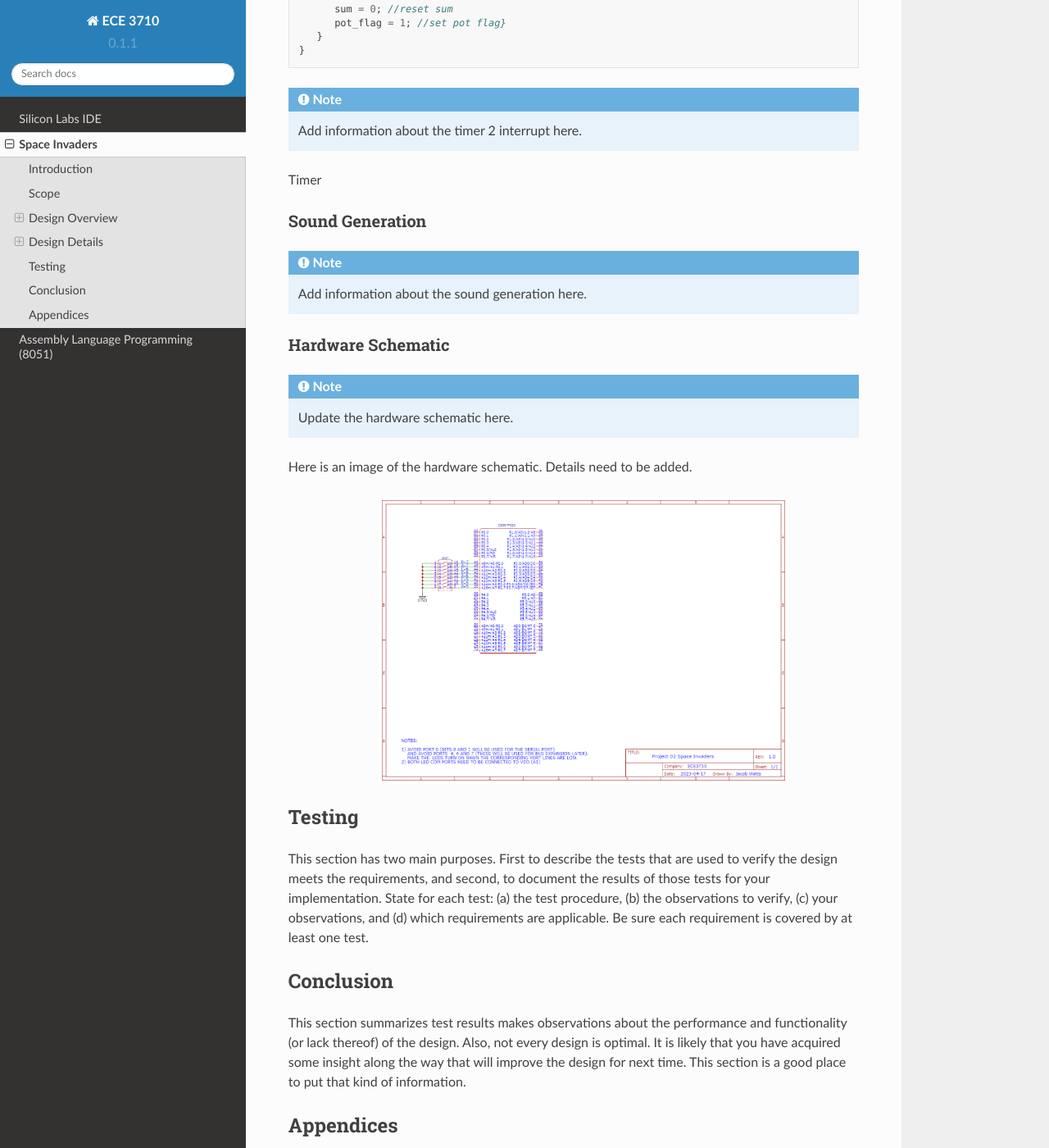
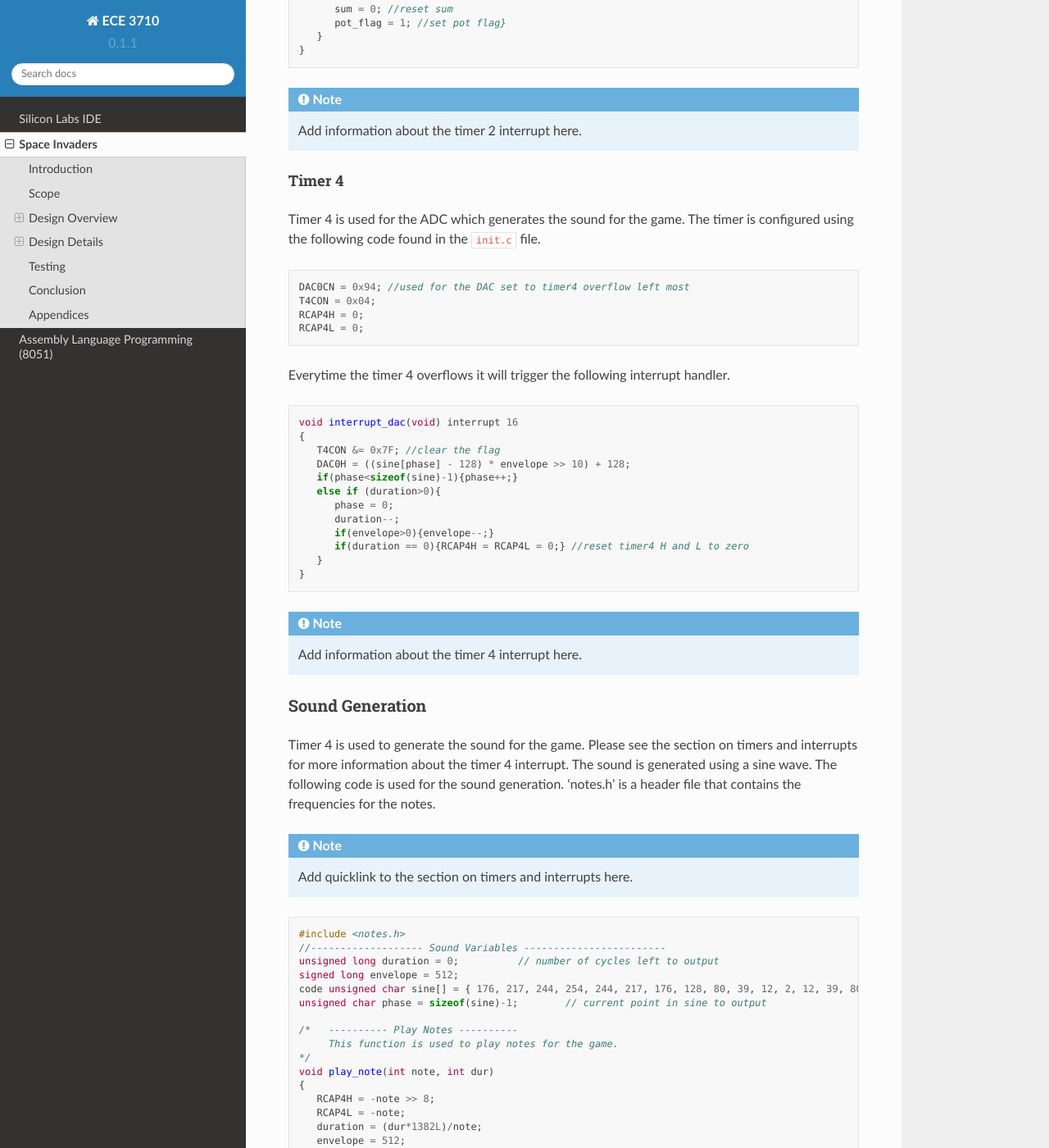
Before and after one commit to wattsjake/ece3710-notes, a Sphinx documentation site: the page built from docs/source/project.rst, in a window 1280 px wide and 1400 px high, scrolled down 6733 px. Shown: the whole window at 82% size. Built offline with Sphinx 7.4.7 and the Read the Docs theme 2.0.0, drawn with Linux system fonts in a browser that asks for light colours; some of the changed text lies outside the part shown.

Commit message:
added sound generation

```diff
--- a/docs/source/project.rst
+++ b/docs/source/project.rst
@@ -257,7 +257,39 @@ Everytime the timer 2 overflows it will trigger the following interrupt handler.
 
    Add information about the timer 2 interrupt here.
 
-Timer
+Timer 4
+-------
+.. _timer_4:
+
+Timer 4 is used for the ADC which generates the sound for the game. The timer is configured using the following code found in the ``init.c`` file.
+
+.. code-block:: c
+
+   DAC0CN = 0x94; //used for the DAC set to timer4 overflow left most
+   T4CON = 0x04;
+   RCAP4H = 0;
+   RCAP4L = 0;
+
+Everytime the timer 4 overflows it will trigger the following interrupt handler.
+
+.. code-block:: c
+
+   void interrupt_dac(void) interrupt 16
+   {
+      T4CON &= 0x7F; //clear the flag
+      DAC0H = ((sine[phase] - 128) * envelope >> 10) + 128;
+      if(phase<sizeof(sine)-1){phase++;}
+      else if (duration>0){
+         phase = 0;
+         duration--;
+         if(envelope>0){envelope--;}
+         if(duration == 0){RCAP4H = RCAP4L = 0;} //reset timer4 H and L to zero
+      }
+   }
+
+.. note::
+
+   Add information about the timer 4 interrupt here.
 
 
 
@@ -265,9 +297,39 @@ Sound Generation
 ****************
 .. _sound_generation:
 
+Timer 4 is used to generate the sound for the game. Please see the section on timers and interrupts for more information about the timer 4 interrupt. The sound is generated using a sine wave. The following code is used for the sound generation. 'notes.h' is a header file that contains the frequencies for the notes.
+
 .. note::
 
-   Add information about the sound generation here.
+   Add quicklink to the section on timers and interrupts here.
+
+.. code-block:: c
+
+   #include <notes.h>
+   //------------------- Sound Variables ------------------------
+   unsigned long duration = 0;		// number of cycles left to output
+   signed long envelope = 512;
+   code unsigned char sine[] = { 176, 217, 244, 254, 244, 217, 176, 128, 80, 39, 12, 2, 12, 39, 80, 128 };
+   unsigned char phase = sizeof(sine)-1;	// current point in sine to output
+
+   /* 	---------- Play Notes ----------
+	This function is used to play notes for the game.
+   */
+   void play_note(int note, int dur)
+   {
+      RCAP4H = -note >> 8;
+      RCAP4L = -note;
+      duration = (dur*1382L)/note;
+      envelope = 512;
+   }
+
+The following code is an example of how the sound is generated for the game.
+
+.. code-block:: c
+
+   if(fire == 0 && counter == 25563){
+      play_note(E5, 100);
+   }
 
 
 Hardware Schematic
```
